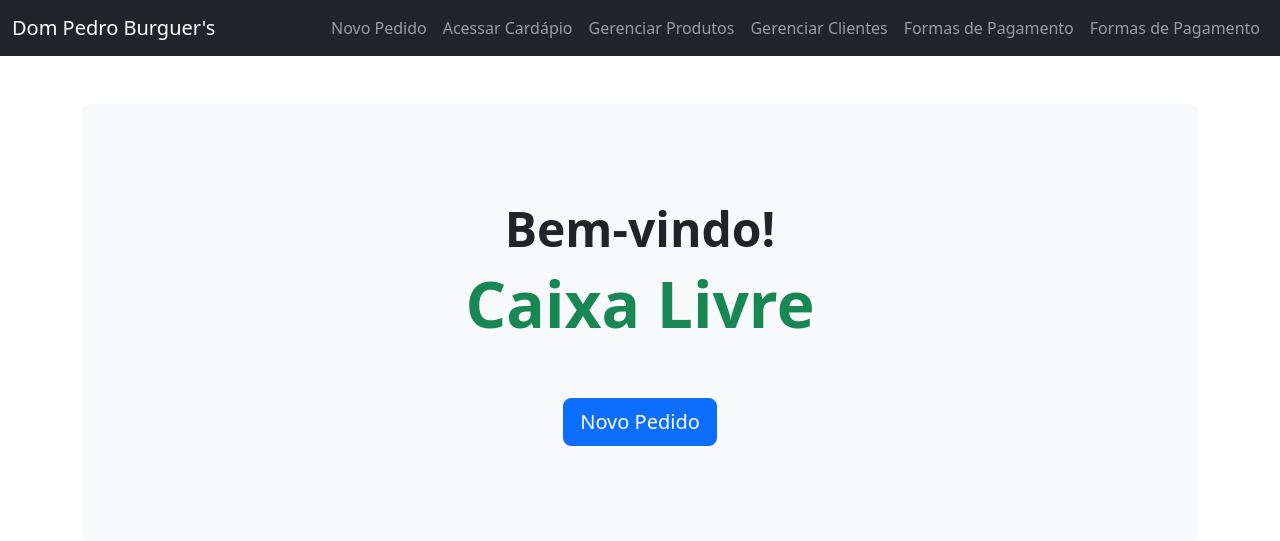
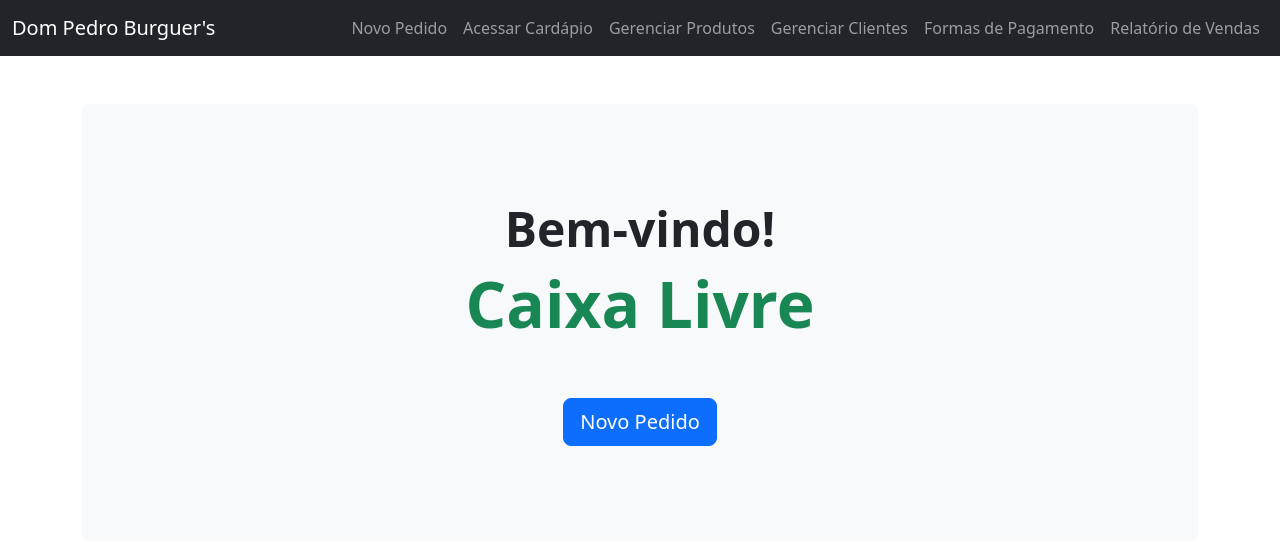
Before and after one commit to thiago-galvao/dompedroburguer, a web app: page / in a window 1280 px wide. Shown: the top 541 px of the page. Run offline with its HTML, style and script files only (its server is not run), Linux system fonts and the light colour scheme; data that the repository does not hold is empty.

Commit message:
Mudança do nome do menu relatorio vendas.

```diff
--- a/application/dompedroburguer/src/main/resources/public/index.html
+++ b/application/dompedroburguer/src/main/resources/public/index.html
@@ -47,7 +47,7 @@
                     </li>
 
                     <li class="nav-item">
-                        <a class="nav-link" aria-current="page" href="/pages/relatorio-vendas">Formas de Pagamento</a>
+                        <a class="nav-link" aria-current="page" href="/pages/relatorio-vendas">Relatório de Vendas</a>
                     </li>
                 </ul>
             </div>
--- a/application/dompedroburguer/src/main/resources/public/pages/cad-pedido.html
+++ b/application/dompedroburguer/src/main/resources/public/pages/cad-pedido.html
@@ -75,7 +75,7 @@
                     </li>
 
                     <li class="nav-item">
-                        <a class="nav-link" aria-current="page" href="/pages/relatorio-vendas">Formas de Pagamento</a>
+                        <a class="nav-link" aria-current="page" href="/pages/relatorio-vendas">Relatório de Vendas</a>
                     </li>
                 </ul>
             </div>
--- a/application/dompedroburguer/src/main/resources/public/pages/cardapio.html
+++ b/application/dompedroburguer/src/main/resources/public/pages/cardapio.html
@@ -48,7 +48,7 @@
                     </li>
 
                     <li class="nav-item">
-                        <a class="nav-link" aria-current="page" href="/pages/relatorio-vendas">Formas de Pagamento</a>
+                        <a class="nav-link" aria-current="page" href="/pages/relatorio-vendas">Relatório de Vendas</a>
                     </li>
                 </ul>
             </div>
--- a/application/dompedroburguer/src/main/resources/public/pages/gerenciar-clientes.html
+++ b/application/dompedroburguer/src/main/resources/public/pages/gerenciar-clientes.html
@@ -57,7 +57,7 @@
                     </li>
 
                     <li class="nav-item">
-                        <a class="nav-link" aria-current="page" href="/pages/relatorio-vendas">Formas de Pagamento</a>
+                        <a class="nav-link" aria-current="page" href="/pages/relatorio-vendas">Relatório de Vendas</a>
                     </li>
                 </ul>
             </div>
--- a/application/dompedroburguer/src/main/resources/public/pages/gerenciar-produtos.html
+++ b/application/dompedroburguer/src/main/resources/public/pages/gerenciar-produtos.html
@@ -56,7 +56,7 @@
                     </li>
 
                     <li class="nav-item">
-                        <a class="nav-link" aria-current="page" href="/pages/relatorio-vendas">Formas de Pagamento</a>
+                        <a class="nav-link" aria-current="page" href="/pages/relatorio-vendas">Relatório de Vendas</a>
                     </li>
                 </ul>
             </div>
--- a/application/dompedroburguer/src/main/resources/public/pages/relatorio-vendas.html
+++ b/application/dompedroburguer/src/main/resources/public/pages/relatorio-vendas.html
@@ -49,7 +49,7 @@
                 </li>
 
                 <li class="nav-item">
-                    <a class="nav-link" aria-current="page" href="/pages/relatorio-vendas">Formas de Pagamento</a>
+                    <a class="nav-link" aria-current="page" href="/pages/relatorio-vendas">Relatório de Vendas</a>
                 </li>
             </ul>
         </div>
--- a/application/dompedroburguer/src/main/resources/public/pages/tipos-pagamento.html
+++ b/application/dompedroburguer/src/main/resources/public/pages/tipos-pagamento.html
@@ -44,7 +44,7 @@
                     </li>
 
                     <li class="nav-item">
-                        <a class="nav-link" aria-current="page" href="/pages/relatorio-vendas">Formas de Pagamento</a>
+                        <a class="nav-link" aria-current="page" href="/pages/relatorio-vendas">Relatório de Vendas</a>
                     </li>
                 </ul>
             </div>
```
